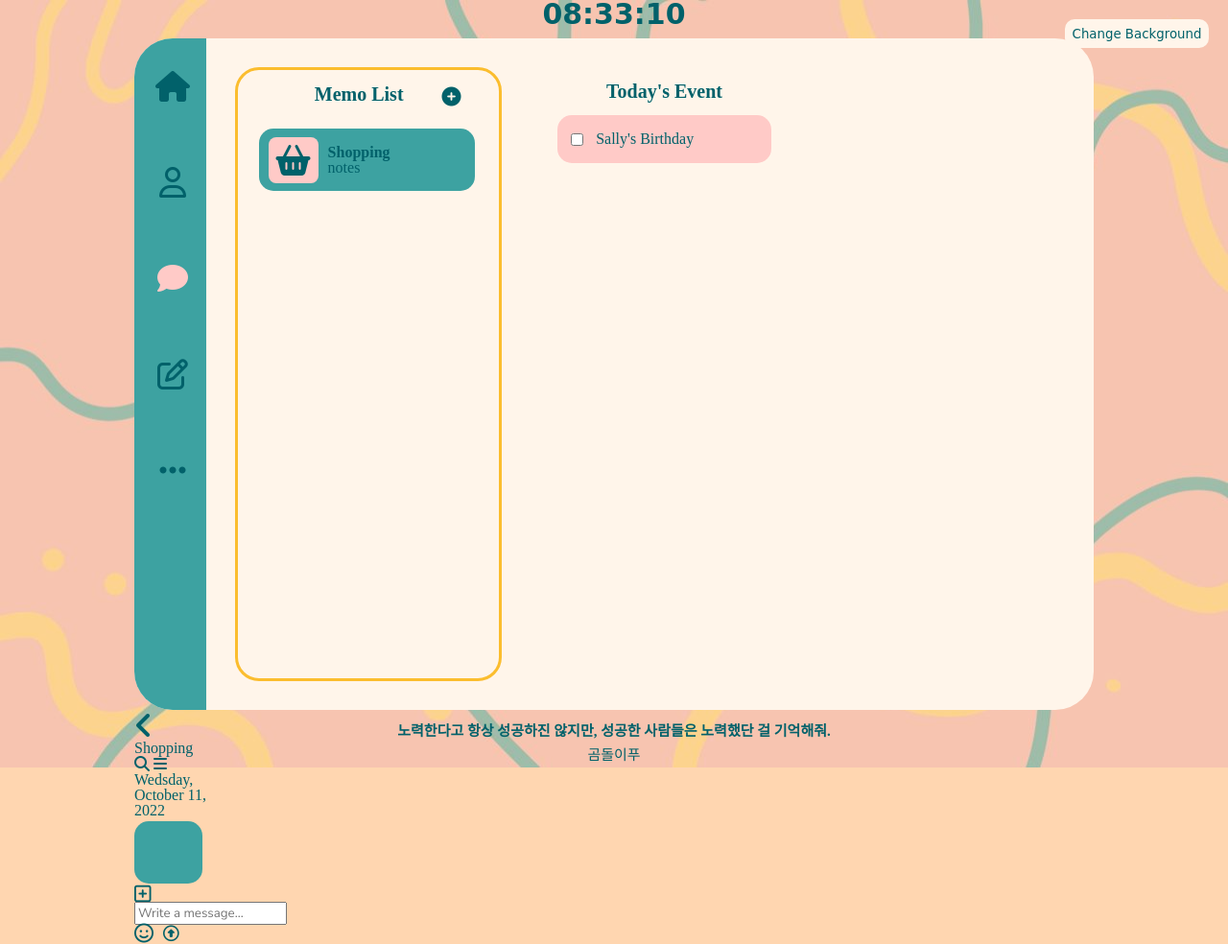
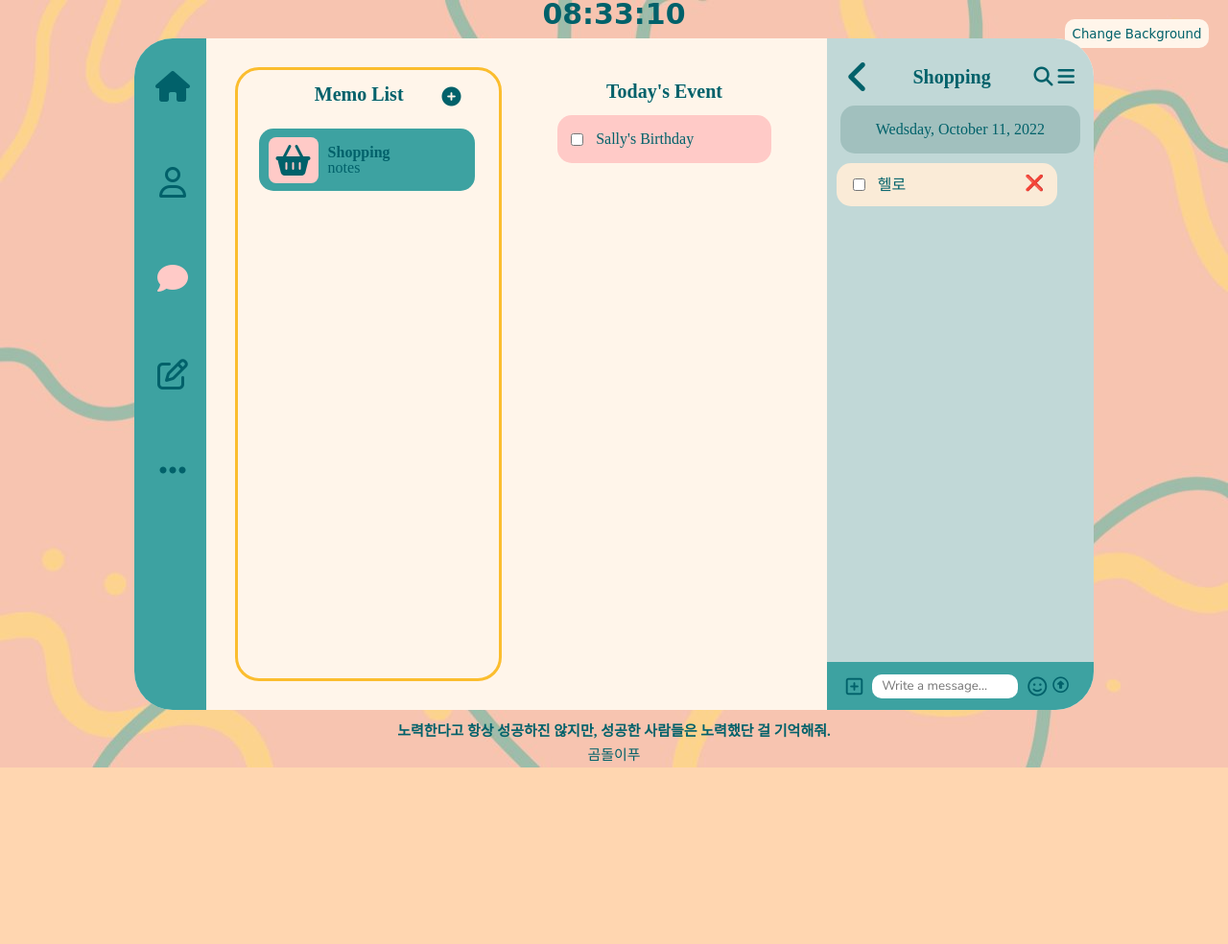
Before and after one commit to ddozza54/new-momentum, a plain HTML site: page chat.html in a window 1280 px wide. Shown: the whole page at 96% size. After the commit the page ends 800 px from the top, so only its background shows below. Drawn offline with Linux system fonts and the light colour scheme; a script that the page names is missing; a web font is replaced by a local one.

Commit message:
chatPage - chating css 완성

```diff
--- a/chat.html
+++ b/chat.html
@@ -94,19 +94,13 @@
 
             <div class='chatPage_calendar'>
                 <div id='calendar'>
-
-
+                </div>
             </div>
 
 
-            </div>
-
-
-        </div>
-
-        <!--앱_채팅페이지-->
-        <div class='chatPage_chatingPage'>
-            <div class='chatPage_chatingPage_header'>
+            <!--chatting section-->
+            <div class='chatPage_chattingPage'>
+                <div class='chatPage_chattingPage_header'>
                     <a href="#">
                         <i class="fas fa-angle-left fa-2x"></i>
                     </a>
@@ -117,21 +111,27 @@
                     </div>
                 </div>
 
-            <div class='chatPage_chatingPage_main'>
+                <div class='chatPage_chattingPage_main'>
                     <div class='chatPage_chatingPage_date'>
                         <span>Wedsday, October 11, 2022</span>
                     </div>
-                <div class='chatPage_memoList'>
-                    <ul class='chatPage_memo-list'>
+                    <div class='chatPage_memo_List'>
+                        <ul class='chatPage_memoes'>
                             <!--li는 js로 추가-->
+                            <li class='chatPage_memo'>
+                                <div class='chatPage_memo_checkAndText'>
+                                    <input type='checkbox'>
+                                    <span>헬로</span>
+                                </div>
+                                <span>❌</span>
+                            </li>
                         </ul>
 
                     </div>
-
                     <div class='chatPage_reply'>
                         <form class='chatPage_reply_form'>
                             <i class="far fa-plus-square fa-lg"></i>
-                        <input class="reply_input" type="text" placeholder="Write a message..." />
+                            <input class="chatPage_reply_input" type="text" placeholder="Write a message..." />
                             <i class="far fa-smile fa-lg"></i>
                             <button>
                                 <i class="far fa-arrow-alt-circle-up fa-lg"></i>
@@ -142,9 +142,9 @@
                 </div>
 
             </div>
+        </div>
 
     </div>
-
     <!--명언-->
     <footer class='quote'>
         <span class='quote_text'></span>
--- a/css/chatpage/chatPage.css
+++ b/css/chatpage/chatPage.css
@@ -138,3 +138,107 @@
 
 
 /*chat section*/
+.chatPage_chattingPage {
+    grid-column: 6/7;
+    grid-row: 1/-1;
+    display: flex;
+    flex-direction: column;
+    width: 100%;
+    height: 100%;
+    background-color: rgb(193, 216, 215);
+    border-bottom-right-radius: var(--border-radius-appBox);
+    border-top-right-radius: var(--border-radius-appBox);
+}
+
+.chatPage_chattingPage_header {
+    display: flex;
+    font-size: 20px;
+    font-weight: 600;
+    justify-content: space-between;
+    align-items: center;
+    margin: 20px 20px 10px 20px;
+}
+
+.chatPage_chattingPage_main {
+    display: flex;
+    width: 100%;
+    height: 90%;
+    flex-direction: column;
+    align-items: center;
+    position: relative;
+}
+
+.chatPage_chatingPage_date {
+    display: flex;
+    justify-content: center;
+    align-items: center;
+    width: 250px;
+    height: 50px;
+    margin-bottom: 10px;
+    border-radius: 15px;
+    background-color: rgba(153, 187, 185, 0.804);
+}
+
+
+
+.chatPage_memo_List {
+    height: 500px;
+    width: 100%;
+    overflow: auto;
+    display: flex;
+    flex-direction: column;
+    justify-content: flex-start;
+}
+
+.chatPage_memoes {
+    display: flex;
+    flex-direction: column;
+}
+
+.chatPage_memo {
+    display: flex;
+    justify-content: flex-start;
+    width: 230px;
+    padding: 13px;
+    margin-left: 10px;
+    margin-bottom: 10px;
+    border-radius: 15px;
+    background-color: antiquewhite;
+    color: rgba(1, 1, 1, 0.6);
+}
+
+.chatPage_memo_checkAndText {
+    width: 90%;
+    display: flex;
+    align-items: center;
+}
+
+.chatPage_memo_checkAndText span {
+    margin-left: 10px;
+}
+
+.chatPage_reply {
+    width: inherit;
+    height: 50px;
+    background-color: var(--color-lgreen);
+    border-bottom-right-radius: var(--border-radius-appBox);
+    position: absolute;
+    bottom: 0;
+}
+
+.chatPage_reply_form {
+    height: inherit;
+    display: flex;
+    justify-content: space-between;
+    align-items: center;
+    padding: 0 20px;
+}
+
+.chatPage_reply_form input {
+    border: none;
+    width: 85%;
+    height: 25px;
+    margin: 0 10px;
+    padding-left: 10px;
+    border-radius: 10px;
+}
--- a/css/chatpage/chatPageChat.css
+++ /dev/null
@@ -1,116 +0,0 @@
-.chatPage_chatingPage {
-    grid-column: 2/3;
-    display: flex;
-    flex-direction: column;
-    width: inherit;
-    height: var(--height-appbox);
-    min-height: var(--height-min-size);
-    border-bottom-right-radius: var(--border-radius-appBox);
-    border-top-right-radius: var(--border-radius-appBox);
-    background-color: var(--color-pink);
-    position: relative;
-}
-
-.chatPage_chatingPage_header {
-    display: flex;
-    justify-content: space-between;
-    align-items: center;
-    margin: 20px;
-    color: var(--color-green);
-    position: relative;
-}
-
-.chatPage_chatingPage_header h1 {
-    left: 33%;
-    font-size: 20px;
-    font-weight: 600;
-}
-
-.chatPage_chatingPage_main {
-    display: flex;
-    flex-direction: column;
-    align-items: flex-end;
-    margin: 0 10px;
-}
-
-.chatPage_chatingPage_date {
-    align-self: center;
-    width: 250px;
-    height: 50px;
-    margin: 10px 0;
-    border-radius: 20px;
-    background-color: rgba(163, 79, 149, 0.2);
-    color: white;
-    display: flex;
-    justify-content: center;
-    align-items: center;
-}
-
-
-
-.chatPage_memoList {
-    height: 500px;
-    width: 100%;
-    overflow: auto;
-    display: flex;
-    flex-direction: column;
-    justify-content: flex-start;
-}
-
-.chatPage_memo-list li {
-    display: flex;
-    justify-content: space-between;
-    width: 230px;
-    padding: 13px;
-    margin-left: 10px;
-    margin-bottom: 10px;
-    border-radius: 15px;
-    background-color: antiquewhite;
-    color: rgba(1, 1, 1, 0.6);
-}
-
-.chatPage_checkboxAndSpan {
-    display: flex;
-}
-
-.chatPage_memoList_span {
-    margin: 0 5px;
-}
-
-.chatPage_memo-marked {
-    background-color: var(--color-orange);
-    border: 3px solid var(--color-pink);
-    align-self: flex-start;
-}
-
-
-.chatPage_reply {
-    width: 100%;
-    height: 50px;
-    background-color: var(--color-lgreen);
-    position: absolute;
-    bottom: 0;
-    right: 0;
-    border-bottom-right-radius: var(--border-radius-appBox);
-}
-
-.chatPage_reply_form {
-    height: inherit;
-    display: flex;
-    justify-content: space-between;
-    align-items: center;
-    padding: 0 20px;
-}
-
-.chatPage_reply input {
-    border: none;
-    width: 85%;
-    height: 25px;
-    margin: 0 10px;
-    padding-left: 10px;
-    border-radius: 10px;
-}
-
-.chatPage_reply i {
-    color: var(--color-green);
-}
```
Lines whose indentation alone changed are shown as unchanged.
